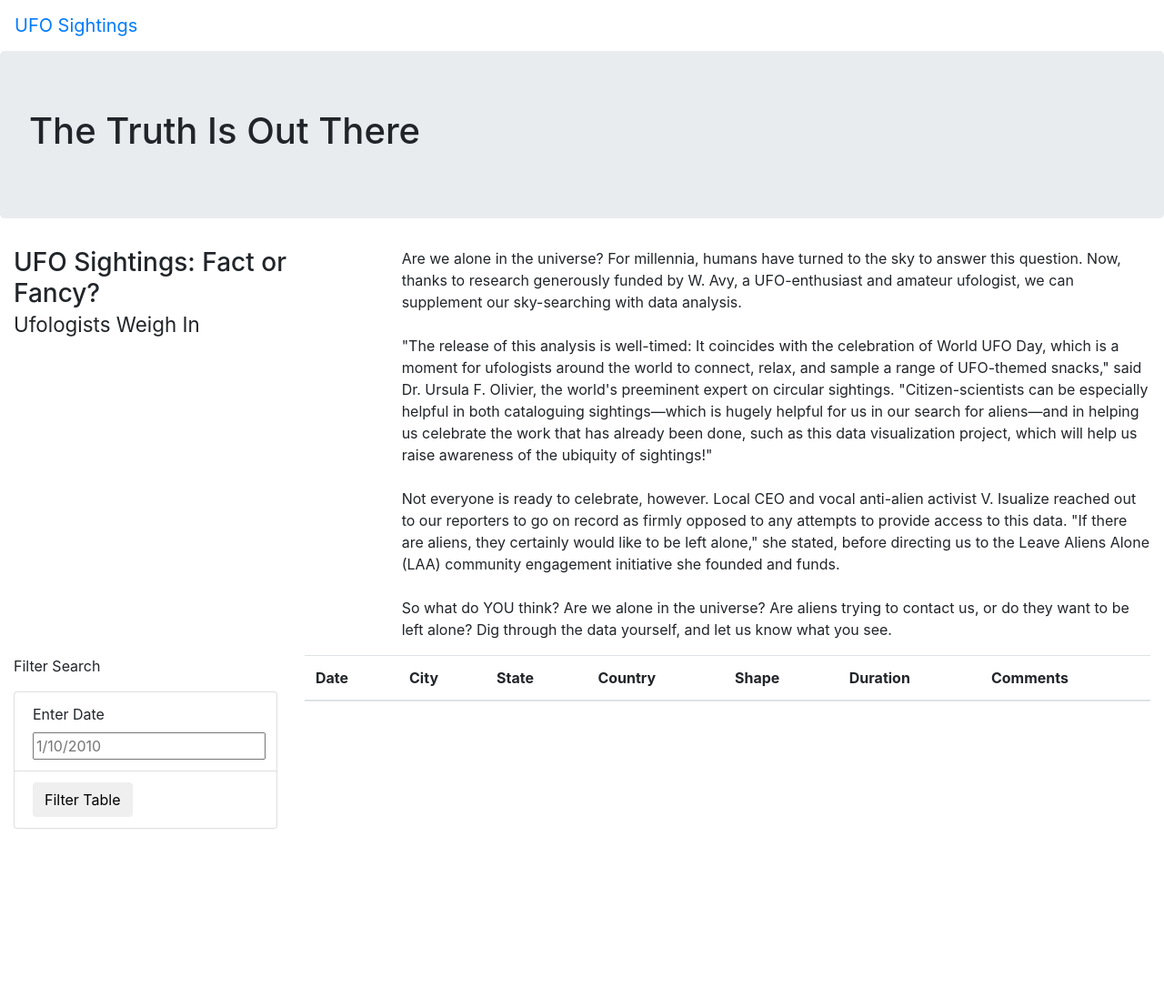
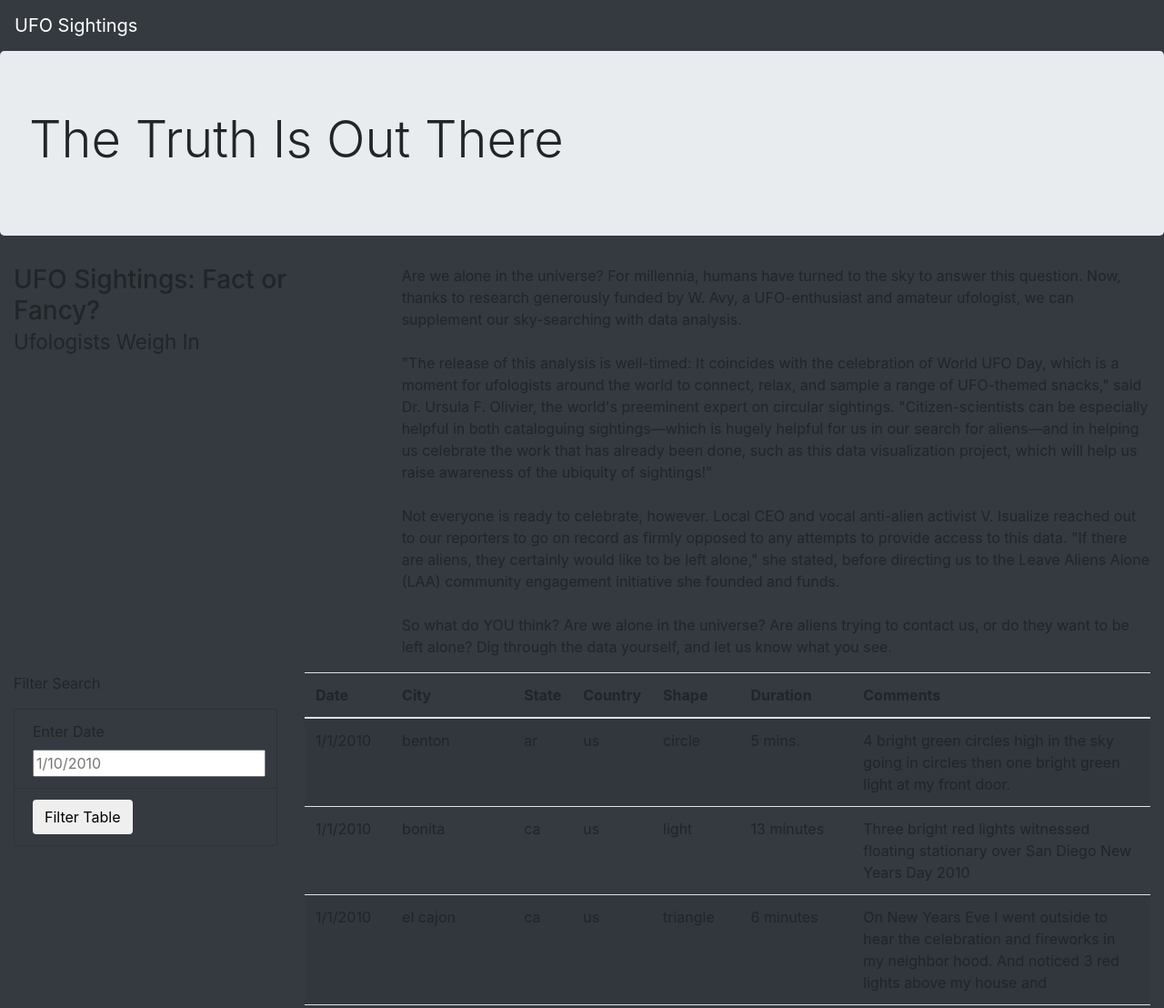
Before and after one commit to lnharvin/UFOs, a plain HTML site: page index.html in a window 1280 px wide. Shown: the top 1108 px of the page at 91% size. Before the commit the page ends 911 px from the top, so only its background shows below. Drawn offline with nearby package versions, Linux system fonts and the light colour scheme.

Commit message:
updated with style

```diff
--- a/index.html
+++ b/index.html
@@ -13,14 +13,15 @@
     />
     <link rel="stylesheet" href="static/css/style.css">
 </head>
-<body>
+<body class="bg-dark">
     <div class="wrapper">
-        <nav class="navbar navbar-expand-lg">
+        <!--<nav class="navbar navbar-expand-lg">-->
+        <nav class="navbar navbar-dark bg-dark navbar-expand-lg">
             <a class="navbar-brand" href="index.html">UFO Sightings</a>
         </nav>
     </div>
     <div class="jumbotron">
-        <h1>The Truth Is Out There</h1>
+        <h1 class="display-4">The Truth Is Out There</h1>
     </div>
     <!-- start container 1 -->
     <div class="container-fluid">
@@ -35,19 +36,21 @@
             </div>
         </div>
     </div>
-    <!-- start fluid container for data table -->
+    <!-- start fluid container 2 for data table -->
     <div class="container-fluid">
         <div class="row">
             <div class="col-md-3">
-                <form>
+                <form class="bg-dark">
                     <p>Filter Search</p>
-                    <ul class="list-group">
-                        <li class="list-group-item">
+                    <ul class="list-group bg-dark">
+                        <li class="list-group-item bg-dark">
                             <label for="date">Enter Date</label>
                             <input type="text" placeholder="1/10/2010" id="datetime" />
                         </li>
-                        <li class="list-group-item">
-                            <button id="filter-btn" type="button" class="btn btn-default">Filter Table</button>
+                        <li class="list-group-item bg-dark">
+                            <button id="filter-btn" type="button" class="btn btn-default">
+                                Filter Table
+                            </button>
                         </li>
                     </ul>
                   </form>
@@ -70,5 +73,9 @@
             </div>
         </div>
     </div>
+    <!-- end fluid container 2 for data table -->
+    <script src="https://cdnjs.cloudflare.com/ajax/libs/d3/4.11.0/d3.js"></script>
+    <script src="static/js/data.js"></script>
+    <script src="static/js/app.js"></script>
 </body>
 </html>
```
